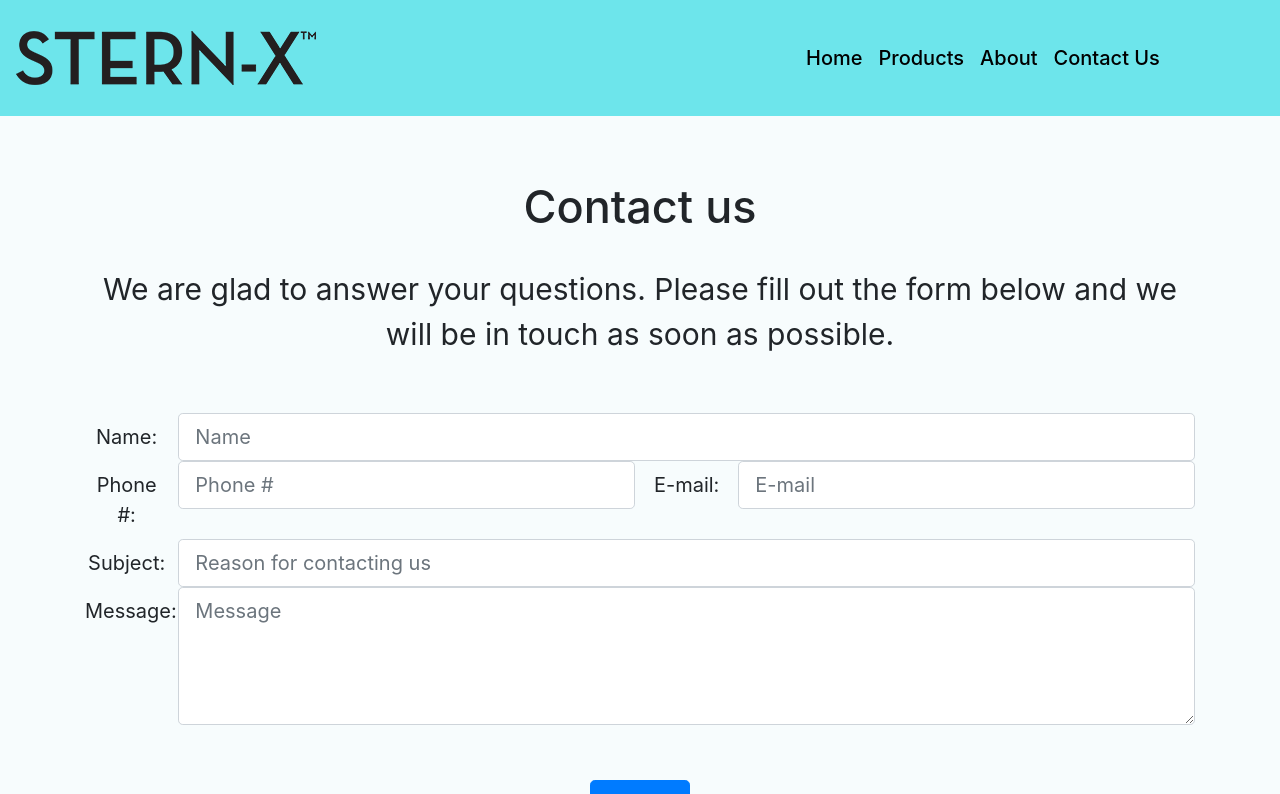
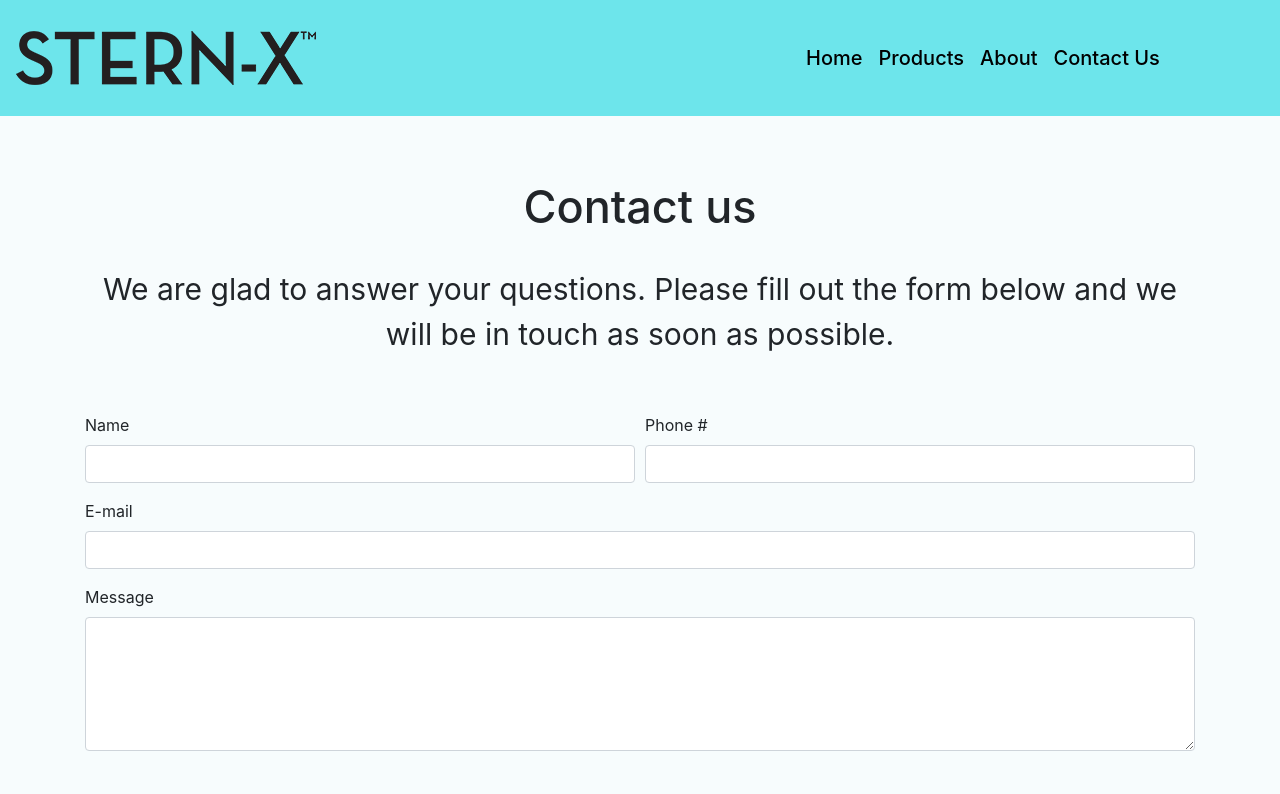
Before and after one commit to InfinityITDept/Stern-X-React, a React (Create React App) app: page /contact in a window 1280 px wide. Shown: the top 794 px of the page. Built offline with nearby package versions, Linux system fonts and the light colour scheme; a web font is replaced by a local one.

Commit message:
12/4/2020 @ 3:00PM

```diff
--- a/package.json
+++ b/package.json
@@ -11,6 +11,7 @@
     "bootstrap": "^4.5.3",
     "cors": "^2.8.5",
     "dotenv": "^8.2.0",
+    "emailjs-com": "^2.6.4",
     "express": "^4.17.1",
     "mapbox-gl": "^1.12.0",
     "morgan": "^1.10.0",
--- a/src/layout/Contact.js
+++ b/src/layout/Contact.js
@@ -4,6 +4,7 @@ import Form from 'react-bootstrap/Form';
 import Col from 'react-bootstrap/Col';
 import Button from "react-bootstrap/Button";
 import axios from "axios";
+import emailjs from 'emailjs-com';
 
 
 export default function Contact() {
@@ -22,25 +23,6 @@ export default function Contact() {
           setState({...initialState})
       }
 
-    const handleSubmit = e => {
-        e.preventDefault()
-        const {email,name,subject,description,phone, text} = inputs;
-        // post request goes here.
-        const thePost = axios.post('/sendtome', {
-            //make an object to be handled from req.body on the backend.
-            email,
-            name,
-            subject,
-            phone,
-            //change the name to represent text on the backend.
-            text: description
-            })
-        thePost.then(
-            //This is where the input would reset
-            handleReset()
-
-        )
-      }
 
     const handleReset = () => {
         Array.from(document.querySelectorAll("input")).forEach(
@@ -48,54 +30,45 @@ export default function Contact() {
         );
       };
 
+      function handleSubmit(e) {
+        e.preventDefault();    //This is important, i'm not sure why, but the email won't send without it
+
+        emailjs.sendForm('service_3z8p8sm', 'template_f314e2t', e.target, 'user_UPMBVLwudiDGkScqXzykJ')
+          .then((result) => {
+              console.log(result.text);
+              window.location.reload()  //This is if you still want the page to reload (since e.preventDefault() cancelled that behavior)
+          }, (error) => {
+              console.log(error.text);
+          });
+      }
+
     return (
         <div className="Contact container">
         <h1>Contact us</h1>
         <p>We are glad to answer your questions. Please fill out the form below and we will be in touch as soon as possible.</p>
 
-        <Form.Group onSubmit={handleSubmit}>
-                <Form.Row>
-                    <Form.Label column="lg" lg={1}>
-                        Name:
-                    </Form.Label>
-                    <Col>
-                    <Form.Control size="lg" type="text" placeholder="Name" name="name" value={inputs.name} onChange={handleChange} />
-                    </Col>
-                </Form.Row>
+        <form onSubmit={handleSubmit}>
+        <div className="form-row">
+            <div className="form-group col-md-6">
+            <label className="form-inline"for="inputEmail4">Name</label>
+            <input type="text" className="form-control" name="from_name"/>
+            </div>
+            <div className="form-group col-md-6">
+            <label className="form-inline">Phone #</label>
+            <input type="text" className="form-control" name="phone"/>
+            </div>
+        </div>
+        <div className="form-group">
+            <label className="form-inline">E-mail</label>
+            <input type="email" className="form-control" name="email"/>
+        </div>
+        <div className="form-group">
+            <label className="form-inline">Message</label>
+            <textarea type="text" rows="5" className="form-control" name="message"/>
+        </div>
+            <button type="submit" className="btn btn-primary">Submit</button>
+        </form>
 
-                <Form.Row>
-                    <Form.Label column="lg" lg={1}>Phone #:</Form.Label>
-                    <Col lg={5}>
-                    <Form.Control size="lg" type="text" placeholder="Phone #" name="phone" value={inputs.phone} onChange={handleChange}/>
-                    </Col>
-                    <Form.Label column="lg" lg={1}>E-mail:</Form.Label>
-                    <Col lg={5}>
-                    <Form.Control size="lg" type="text" placeholder="E-mail" name="email" value={inputs.email} onChange={handleChange}/>
-                    </Col>
-                </Form.Row>
-
-                <Form.Row>
-                    <Form.Label column="lg" lg={1}>
-                        Subject:
-                    </Form.Label>
-                    <Col>
-                    <Form.Control size="lg" type="text" placeholder="Reason for contacting us" name="subject" value={inputs.subject} onChange={handleChange} />
-                    </Col>
-                </Form.Row>
-
-                <Form.Row>
-                <Form.Label column="lg" lg={1}>
-                        Message:
-                    </Form.Label>
-                    <Col>
-                    <Form.Control size="lg" type="text" placeholder="Message" as="textarea" rows={4} name="description" value={inputs.description} onChange={handleChange}/>
-                    </Col>
-                </Form.Row>
-
-                <Button variant="primary" size="lg" type="submit" onClick={handleSubmit}>
-                Submit
-                </Button>{' '}
-        </Form.Group>
 
     </div>
     )
--- a/src/layout/components/Reviews.js
+++ b/src/layout/components/Reviews.js
@@ -18,7 +18,7 @@ export default class Reviews extends Component {
                         <div className="Reviews-text-col">
                             <h1 className="Reviews-text-title">Hand Sanitizer</h1>
                             <hr className="Reviews-hr" />
-                            <p className="Reviews-text-paragraph">“Easy to use and gentle on my hands! I keep an individual bottle with me whenever I am on the go wherever I go.”-Michelle L.</p>
+                            <p className="Reviews-text-paragraph">“Easy to use and gentle on my hands! I keep an individual bottle with me whenever I am on the go wherever I go.”-Alicia L.</p>
                         </div>
                     </div>
                 </div>
@@ -31,7 +31,7 @@ export default class Reviews extends Component {
                         <div className="Reviews-text-col">
                             <h1 className="Reviews-text-title">Hand Sanitizer</h1>
                             <hr className="Reviews-hr" />
-                            <p className="Reviews-text-paragraph">“I always keep a bottle in my desk at the office for my colleagues to use. I would recommend it.”-Chelsea S.</p>
+                            <p className="Reviews-text-paragraph">“I always keep a bottle in my desk at the office for my colleagues to use. I would recommend it.”-Brianna S.</p>
                         </div>
                     </div>
                 </div>
@@ -44,7 +44,7 @@ export default class Reviews extends Component {
                         <div className="Reviews-text-col">
                             <h1 className="Reviews-text-title">Regular Bleach</h1>
                             <hr className="Reviews-hr" />
-                            <p className="Reviews-text-paragraph">“Doing research on the ingredients I found this bleach to be one of the more effective ones to disinfect.”-Scott V.</p>
+                            <p className="Reviews-text-paragraph">“Doing research on the ingredients I found this bleach to be one of the more effective ones to disinfect.”-Nelson V.</p>
                         </div>
                     </div>
                 </div>
```
Also changed, not shown: routes/sendToMe.js (+20 -7 lines), server.js (deleted, +0 -14 lines), 1 other file (tests, documents, lock files or other folders).
